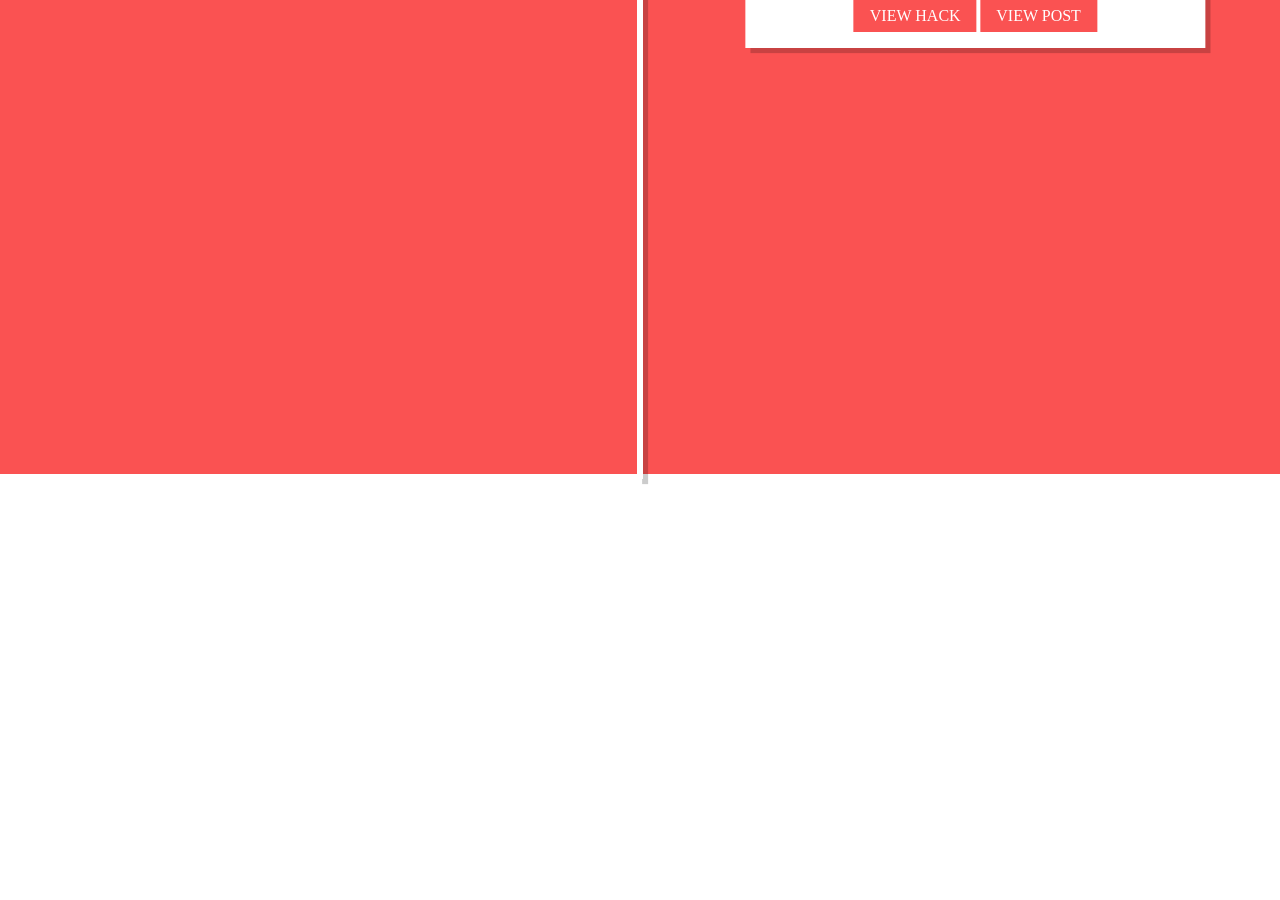
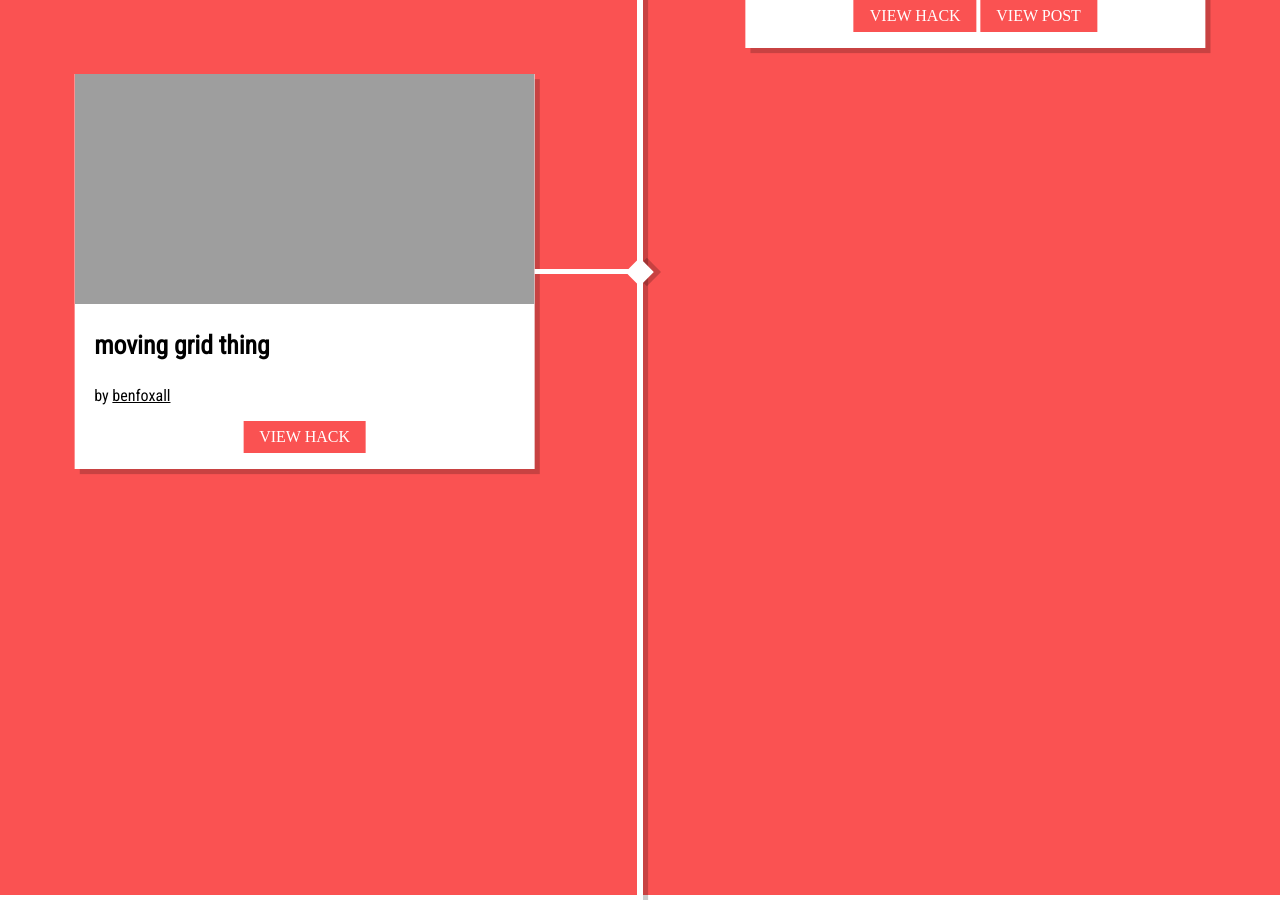
Before and after one commit to cardboctober/cardboctober.github.io, a Jekyll site: the page built from index.html, in a window 1280 px wide and 900 px high, scrolled down 3117 px. Built offline with Jekyll 4.4.1, drawn with Linux system fonts in a browser that asks for light colours; some web fonts are replaced; before the commit the page ends 3596 px from its top, so only the background shows below that; grey boxes are pictures that could not be loaded.

Commit message:
MY THING

```diff
--- a/_data/hacks.yml
+++ b/_data/hacks.yml
@@ -30,3 +30,9 @@
   blog_url: https://blog.omgmog.net/post/cardboctober-02/
   img: https://i.giphy.com/l3vRnrkrMySW1m4dG.gif
   by: omgmog
+
+- date: 02-10-2016
+  title: moving grid thing
+  url: https://cardboctober.xyz/ben/02/
+  img: https://cardboctober.xyz/ben/02/screen.png
+  by: benfoxall
```
